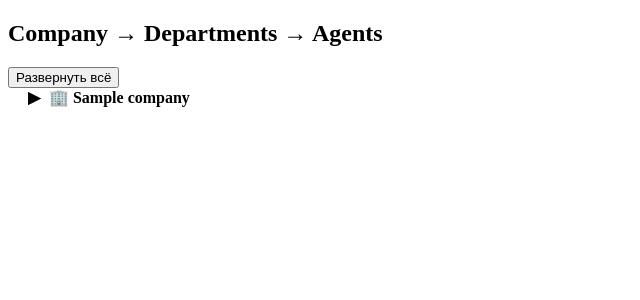
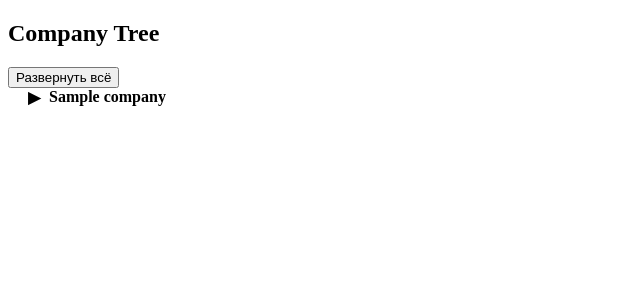
Before and after one commit to sanblchsun/fastapi_tree, a FastAPI app: template db/templates/tree.html in a window 1280 px wide. Shown: the top 300 px of the page, without its empty margins (0-640 px from the left). Run offline with FastAPI, Linux system fonts and the light colour scheme; the template is opened without the code that fills it: most values are stand-ins (such as "Sample title", 1, 10 or a date in 2020).

Commit message:
дерево работает, стрелки с рекурсивным макросом

```diff
--- a/db/main.py
+++ b/db/main.py
@@ -1,11 +1,7 @@
+# db/main.py
 from fastapi import FastAPI
-from fastapi.staticfiles import StaticFiles
-
 from db.routers.tree import router as tree_router
 
-app = FastAPI(title="Company Tree")
+app = FastAPI(title="Company Tree App")
 
 app.include_router(tree_router)
-
-# # опционально
-# app.mount("/static", StaticFiles(directory="static"), name="static")
--- a/db/templates/tree.html
+++ b/db/templates/tree.html
@@ -1,101 +1,73 @@
 <!DOCTYPE html>
 <html>
 <head>
-    <meta charset="utf-8" />
+    <meta charset="utf-8">
     <title>Company Tree</title>
     <style>
-      ul {
-        list-style: none;
-        padding-left: 20px;
-        margin: 0;
-      }
-
-      .node {
-        cursor: pointer;
-        font-weight: bold;
-        user-select: none;
-        display: flex;
-        align-items: center;
-      }
-
-      .arrow {
-        display: inline-block;
-        width: 1em;
-        transition: transform 0.3s ease;
-        margin-right: 5px;
-      }
-
-      .expanded-arrow {
-        transform: rotate(90deg);
-      }
-
-      /* плавное раскрытие */
-      .collapsible {
-        overflow: hidden;
-        max-height: 0;
-        transition: max-height 0.3s ease;
-      }
-
-      .expanded {
-        max-height: 2000px; /* достаточно для всех элементов */
-      }
+        ul { list-style: none; padding-left: 20px; margin: 0; }
+        .node { cursor: pointer; font-weight: bold; user-select: none; display: flex; align-items: center; }
+        .arrow { display: inline-block; width: 1em; transition: transform 0.3s ease; margin-right: 5px; }
+        .expanded-arrow { transform: rotate(90deg); }
+        .collapsible { overflow: hidden; max-height: 0; transition: max-height 0.3s ease; }
+        .expanded { max-height: 2000px; }
     </style>
 </head>
 <body>
-    <h2>Company → Departments → Agents</h2>
+
+<h2>Company Tree</h2>
 
 <button id="toggle-all-btn" onclick="toggleAll()">Развернуть всё</button>
 
+{% macro render_node(node) %}
+<li>
+    {% if node.children %}
+        <span class="node" onclick="toggle(this)">
+            <span class="arrow">▶</span> {{ node.name }}
+        </span>
+        <ul class="collapsible" data-id="{{ node.id }}">
+            {% for child in node.children %}
+                {{ render_node(child) }}
+            {% endfor %}
+        </ul>
+    {% else %}
+        <li>
+            {% if node.type == "agent" %}
+                👤 {{ node.name }}
+            {% else %}
+                {{ node.name }}
+            {% endif %}
+        </li>
+    {% endif %}
+</li>
+{% endmacro %}
+
 <ul id="tree-root">
 {% for company in companies %}
-      <li>
-        <span class="node" onclick="toggle(this)">
-          <span class="arrow">▶</span> 🏢 {{ company.name }}
-        </span>
-        <ul class="collapsible" data-id="company-{{ company.id }}">
-          {% for dept in company.departments %}
-          <li>
-            <span class="node" onclick="toggle(this)">
-              <span class="arrow">▶</span> 🏬 {{ dept.name }}
-            </span>
-            <ul class="collapsible" data-id="dept-{{ dept.id }}">
-              {% for agent in dept.agents %}
-              <li>👤 {{ agent.name }}</li>
-              {% endfor %}
-            </ul>
-          </li>
-          {% endfor %}
-        </ul>
-      </li>
+    {{ render_node(company) }}
 {% endfor %}
 </ul>
 
 <script>
-      const STORAGE_KEY = "tree-nodes"; // ключ localStorage
+const STORAGE_KEY = "tree-nodes";
 
-      // загрузка состояния из localStorage
 function loadState() {
     const raw = localStorage.getItem(STORAGE_KEY);
     return raw ? JSON.parse(raw) : {};
 }
 
-      // сохранение состояния узлов
 function saveState(state) {
     localStorage.setItem(STORAGE_KEY, JSON.stringify(state));
 }
 
-      // переключение одного узла
 function toggle(el) {
     const next = el.nextElementSibling;
     if (!next) return;
 
     next.classList.toggle("expanded");
 
-        // вращаем стрелку
     const arrow = el.querySelector(".arrow");
     if (arrow) arrow.classList.toggle("expanded-arrow");
 
-        // сохраняем состояние
     const id = next.dataset.id;
     if (id) {
         const state = loadState();
@@ -104,27 +76,24 @@
     }
 }
 
-      // восстановление состояния при загрузке
 window.addEventListener("DOMContentLoaded", () => {
     const state = loadState();
     const lists = document.querySelectorAll("#tree-root ul.collapsible");
-        lists.forEach((ul) => {
+    lists.forEach(ul => {
         const id = ul.dataset.id;
         if (id && state[id]) {
             ul.classList.add("expanded");
-            // вращаем стрелку
             const arrow = ul.previousElementSibling.querySelector(".arrow");
             if (arrow) arrow.classList.add("expanded-arrow");
         }
     });
 });
 
-      // глобальное разворачивание/сворачивание
 let allExpanded = false;
 function toggleAll() {
     const lists = document.querySelectorAll("#tree-root ul.collapsible");
     const state = loadState();
-        lists.forEach((ul) => {
+    lists.forEach(ul => {
         const arrow = ul.previousElementSibling.querySelector(".arrow");
         if (allExpanded) {
             ul.classList.remove("expanded");
@@ -138,10 +107,9 @@
     });
     saveState(state);
     allExpanded = !allExpanded;
-        document.getElementById("toggle-all-btn").textContent = allExpanded
-          ? "Свернуть всё"
-          : "Развернуть всё";
+    document.getElementById("toggle-all-btn").textContent = allExpanded ? "Свернуть всё" : "Развернуть всё";
 }
 </script>
+
 </body>
 </html>
```
Also changed, not shown: db/repositories/company.py (deleted, +0 -9 lines), db/repositories/tree.py (added, +36 -0 lines), db/routers/tree.py (+5 -9 lines). Lines whose indentation alone changed are shown as unchanged.
